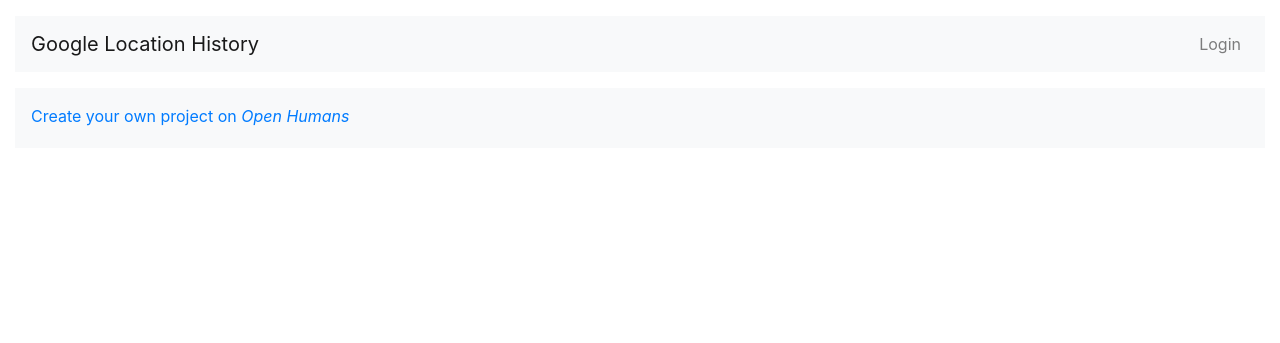
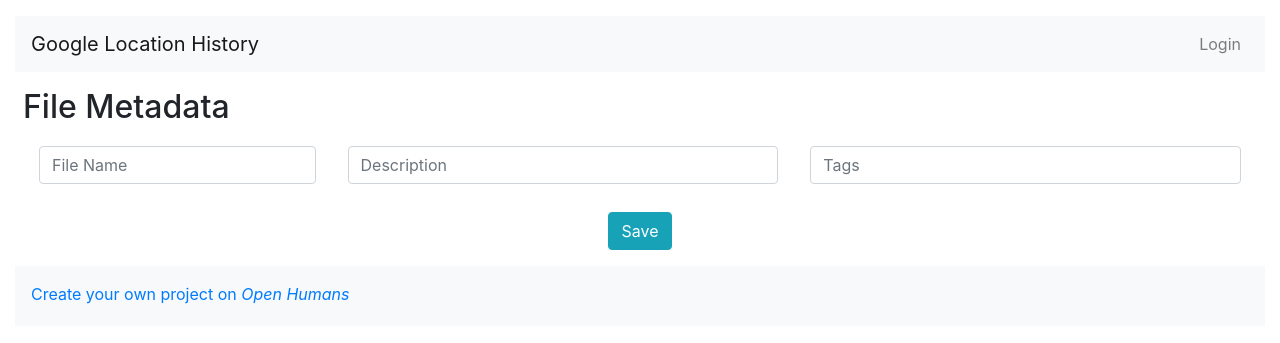
Before and after one commit to jasmine1997/oh-google-takeout, a Django app: template admin/templates/admin_config.html in a window 1280 px wide. Shown: the top 343 px of the page. Run offline with Django 3.2, Linux system fonts and the light colour scheme; the template is opened without the code that fills it, so the values that code supplies are empty; some libraries are stand-ins or nearby versions.

Commit message:
Add default metadata

```diff
--- /dev/null
+++ b/admin/defaults.yml
@@ -0,0 +1,4 @@
+file:
+  description: ''
+  name: location_history.json
+  tags: [google location history, gps, location]
--- a/admin/templates/admin_config.html
+++ b/admin/templates/admin_config.html
@@ -1,4 +1,29 @@
 {% extends 'base.html' %}
 
 {% block content %}
+
+    <h2>File Metadata</h2>
+
+    <form action="{% url 'admin_config' %}" method="post">
+        {% csrf_token %}
+        <table class="table table-borderless">
+            <tbody>
+            <tr>
+                <td class="px-3" width="20%">
+                    <input type="text" name="file_name" class="form-control" placeholder="File Name" value="{{ defaults.file.name }}">
+                </td>
+                <td class="px-3" width="30%">
+                    <input type="text" name="file_description" class="form-control" placeholder="Description" value="{{ defaults.file.description }}">
+                </td>
+                <td class="px-3" width="30%">
+                    <input type="text" name="file_tags" class="form-control" placeholder="Tags" value="{{ defaults.file.tags|join:", " }}">
+                </td>
+            </tr>
+            </tbody>
+        </table>
+        <div class="text-center">
+            <button type="submit" class="btn btn-info">Save</button>
+        </div>
+    </form>
+
 {% endblock %}
--- a/app/templates/dashboard.html
+++ b/app/templates/dashboard.html
@@ -56,13 +56,13 @@
             <tbody>
             <tr>
                 <td class="px-3" width="20%">
-                    <input type="text" name="file_name" class="form-control" placeholder="File Name">
+                    <input type="text" name="file_name" class="form-control" value="{{ defaults.file.name }}">
                 </td>
                 <td class="px-3" width="30%">
-                    <input type="text" name="file_description" class="form-control" placeholder="Description">
+                    <input type="text" name="file_description" class="form-control" value="{{ defaults.file.description }}">
                 </td>
                 <td class="px-3" width="30%">
-                    <input type="text" name="file_tags" class="form-control" placeholder="Tags">
+                    <input type="text" name="file_tags" class="form-control" value="{{ defaults.file.tags|join:", " }}">
                 </td>
                 <td class="px-3" width="20%">
                     <input type="file" name="file_json">
```
Also changed, not shown: admin/views.py (+21 -1 lines), app/views.py (+5 -2 lines), 2 other files.
